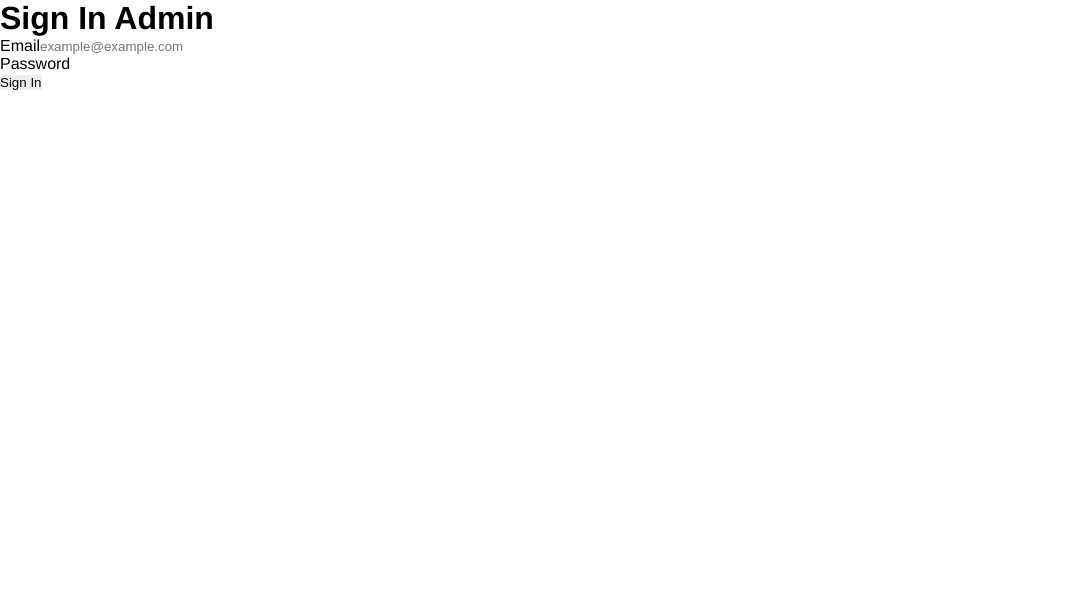
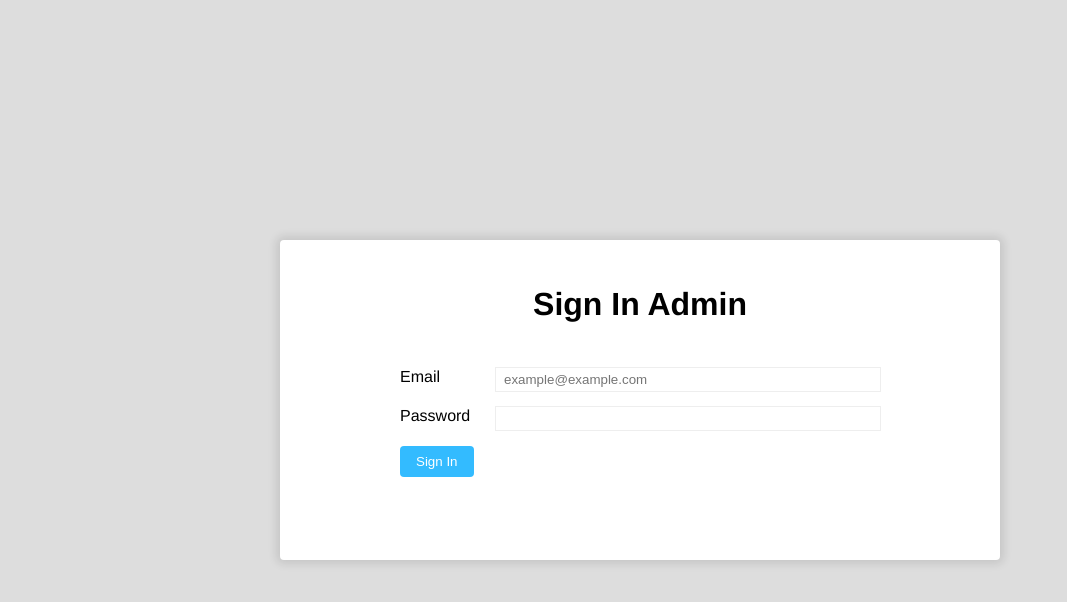
Before and after one commit to raduwen/widgets, a Next.js app: page /admin/signin in a window 1280 px wide. Shown: the top 602 px of the page, without its empty margins (0-1067 px from the left). Built offline with nearby package versions, Linux system fonts and the light colour scheme; no server answers.

Commit message:
styling admin sign page

```diff
--- a/components/admin/SignInForm/index.tsx
+++ b/components/admin/SignInForm/index.tsx
@@ -1,6 +1,36 @@
 import React, { VFC, useEffect, useState } from 'react';
 import { useRouter } from 'next/router';
+import styled from 'styled-components';
 import { auth } from '@/lib/firebase';
+
+const Button = styled.button`
+  padding: 0.5rem 1rem;
+  color: #fff;
+  background-color: #33bbff;
+  border-radius: 0.25rem;
+  cursor: pointer;
+  &:hover {
+    background-color: #1188dd;
+  }
+`;
+
+const FormGroup = styled.div`
+  display: flex;
+  margin-bottom: 1rem;
+  width: 480px;
+
+  & > label {
+    width: 20%;
+  }
+  & > input {
+    flex-grow: 1;
+  }
+`;
+
+const Input = styled.input`
+  outline: 1px solid #eee;
+  padding: 0.25rem 0.5rem;
+`;
 
 type SignInFormProps = {
   redirectTo: string;
@@ -23,25 +53,25 @@ const SignInForm: VFC<SignInFormProps> = ({ redirectTo }) => {
 
   return (
     <form onSubmit={signin}>
-      <div>
+      <FormGroup>
         <label>Email</label>
-        <input
+        <Input
           type="email"
           placeholder="example@example.com"
           onChange={(e) => setEmail(e.target.value)}
         />
-      </div>
-      <div>
+      </FormGroup>
+      <FormGroup>
         <label>Password</label>
-        <input
+        <Input
           type="password"
           onChange={(e) => setPassword(e.target.value)}
         />
-      </div>
+      </FormGroup>
       <div>
-        <button type="submit">
+        <Button type="submit">
           Sign In
-        </button>
+        </Button>
       </div>
     </form>
   );
--- a/package.json
+++ b/package.json
@@ -16,7 +16,8 @@
     "firebase": "^8.6.2",
     "next": "^10.2.3",
     "react": "^17.0.2",
-    "react-dom": "^17.0.2"
+    "react-dom": "^17.0.2",
+    "styled-components": "^5.3.0"
   },
   "devDependencies": {
     "@firebase/auth-types": "^0.10.3",
@@ -26,5 +27,8 @@
     "@types/react-dom": "^17.0.2",
     "firebase-tools": "^9.12.0",
     "typescript": "^4.1.5"
+  },
+  "resolutions": {
+    "styled-components": "^5"
   }
 }
--- a/pages/admin/signin.tsx
+++ b/pages/admin/signin.tsx
@@ -1,8 +1,43 @@
 import React, { VFC, useEffect } from 'react';
 import { useRouter } from 'next/router';
+import styled from 'styled-components';
+
 import { auth } from '@/lib/firebase';
+import { SignInForm } from "@/components/admin/SignInForm";
 
-import { SignInForm } from "@/components/admin/SignInForm";
+const Wrapper = styled.div`
+  display: flex;
+  justify-content: center;
+  align-items: center;
+  margin: 0;
+  height: 100vh;
+  background-color: #ddd;
+`;
+
+const Container = styled.div`
+  display: flex;
+  align-items: center;
+  flex-direction: column;
+
+  margin: 4rem auto;
+  padding: 2rem;
+
+  width: 720px;
+  max-width: 720px;
+  height: 320px;
+
+  background-color: #fff;
+
+  border-radius: 0.25rem;
+  box-shadow: 0px 0px 0.5rem 0.25rem rgb(0 0 0 / 10%);
+`;
+
+const H1 = styled.div`
+  margin-bottom: 2rem;
+  font-size: 2rem;
+  font-weight: bold;
+  line-height: 4rem;
+`;
 
 const AdminSigninIndexPage: VFC = () => {
   const router = useRouter();
@@ -14,10 +49,12 @@ const AdminSigninIndexPage: VFC = () => {
   });
 
   return (
-    <>
-      <h1>Sign In Admin</h1>
-      <SignInForm redirectTo="/admin" />
-    </>
+    <Wrapper>
+      <Container>
+        <H1>Sign In Admin</H1>
+        <SignInForm redirectTo="/admin" />
+      </Container>
+    </Wrapper>
   );
 };
 
--- a/styles/global.css
+++ b/styles/global.css
@@ -2,6 +2,7 @@
   margin: 0;
   padding: 0;
   border: none;
+  box-sizing: border-box;
 }
 
 body {
```
Also changed, not shown: 1 other file (tests, documents, lock files or other folders). Lines whose indentation alone changed are shown as unchanged.
